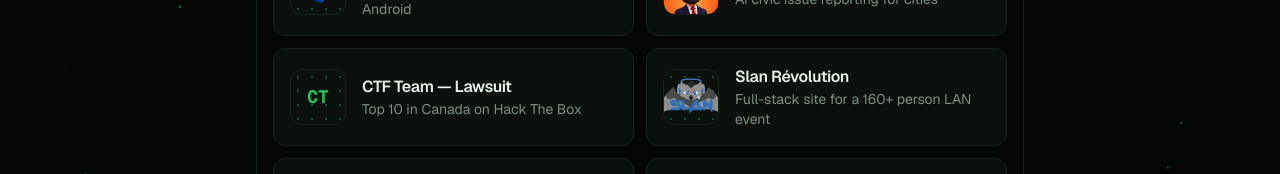
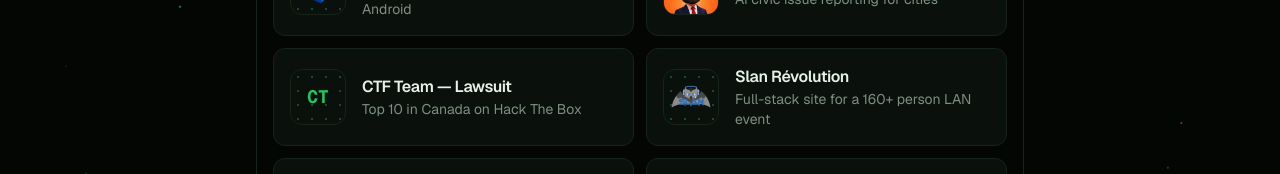
Before and after one commit to leo-mitch/portfolio, a Next.js app: page /projects in a window 1280 px wide. Shown: the part 479-653 px from the top of the page. Built offline with nearby package versions, Linux system fonts and the light colour scheme.

Commit message:
Add per-project logo fit; show Slan mascot contained, not cropped

```diff
--- a/src/app/projects/[slug]/page.tsx
+++ b/src/app/projects/[slug]/page.tsx
@@ -44,7 +44,7 @@ export default async function ProjectPage({ params }: PageProps<"/projects/[slug
         <div className="pointer-events-none absolute inset-0 bg-gradient-to-t from-background via-background/85 to-transparent" />
         <div className="relative flex flex-col gap-5 sm:flex-row sm:items-end">
           <span data-intro>
-            <ProjectLogo title={p.title} label={p.logo} image={p.image} size="lg" />
+            <ProjectLogo title={p.title} label={p.logo} image={p.image} imageFit={p.imageFit} size="lg" />
           </span>
           <div className="flex-1">
             <h1 data-intro-title className="text-4xl font-bold tracking-tight">
--- a/src/components/layout.tsx
+++ b/src/components/layout.tsx
@@ -117,19 +117,22 @@ export function ProjectLogo({
   title,
   label,
   image,
+  imageFit = "cover",
   size = "md",
 }: {
   title: string;
   label?: string;
   image?: string;
+  imageFit?: "cover" | "contain";
   size?: "md" | "lg";
 }) {
   const cls = size === "lg" ? "size-20 text-2xl rounded-2xl" : "size-14 text-lg rounded-xl";
   const base = `dot-grid flex shrink-0 items-center justify-center overflow-hidden border border-line bg-card transition group-hover:border-accent/60 ${cls}`;
   if (image) {
+    const fit = imageFit === "contain" ? "object-contain p-1.5" : "object-cover";
     return (
       <span className={base}>
-        <img src={image} alt={`${title} logo`} className="size-full object-cover" loading="lazy" />
+        <img src={image} alt={`${title} logo`} className={`size-full ${fit}`} loading="lazy" />
       </span>
     );
   }
--- a/src/components/project-card.tsx
+++ b/src/components/project-card.tsx
@@ -11,7 +11,7 @@ export function ProjectCard({ project: p }: { project: Project }) {
       className="group relative flex items-center gap-4 overflow-hidden rounded-xl border border-line bg-card p-4 transition hover:-translate-y-0.5 hover:border-accent/50 hover:shadow-[0_0_30px_-10px_var(--accent)]"
     >
       <span className="spotlight" />
-      <ProjectLogo title={p.title} label={p.logo} image={p.image} />
+      <ProjectLogo title={p.title} label={p.logo} image={p.image} imageFit={p.imageFit} />
       <div className="relative min-w-0">
         <h3 className="font-semibold tracking-tight group-hover:text-accent">{p.title}</h3>
         <p className="line-clamp-2 text-sm text-muted">{p.tagline}</p>
--- a/src/data/profile.ts
+++ b/src/data/profile.ts
@@ -150,6 +150,7 @@ export type Project = {
   featured?: boolean; // shown on the home page
   logo?: string; // overrides the auto-generated logo letters
   image?: string; // logo image (from /public); falls back to letters when absent
+  imageFit?: "cover" | "contain"; // how the logo image fills its tile (default "cover")
 };
 
 export const projects: Project[] = [
@@ -201,6 +202,7 @@ export const projects: Project[] = [
     featured: true,
     title: "Slan Révolution",
     image: "/slan.webp",
+    imageFit: "contain",
     tagline: "Full-stack site for a 160+ person LAN event",
     period: "2026",
     status: "Archived",
```
